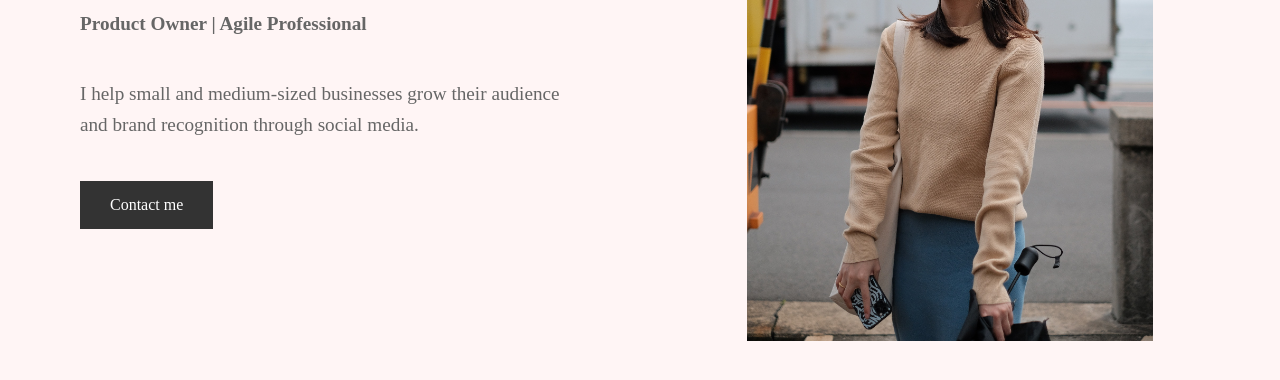
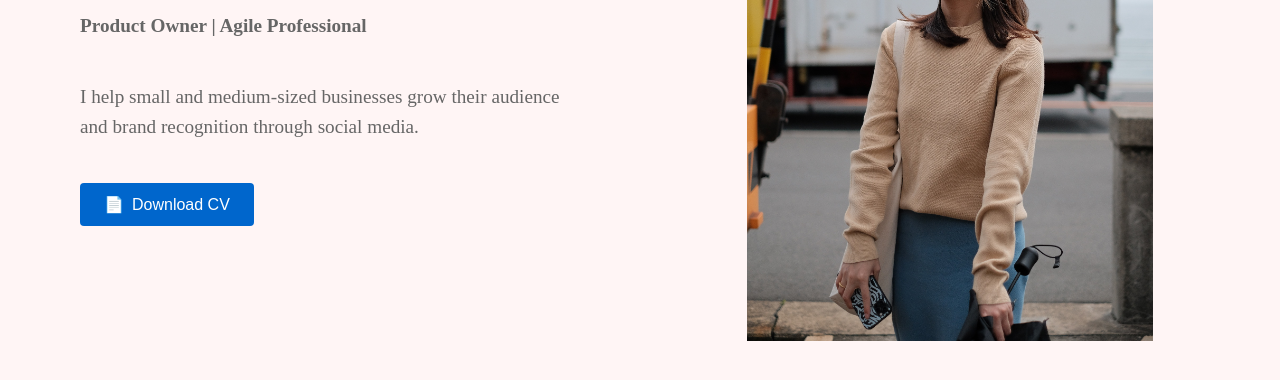
Before and after one commit to phaschananpak0112/phaschananpak.github.io, a plain HTML site: page index.html in a window 1280 px wide. Shown: the part 468-848 px from the top of the page. Drawn offline with Linux system fonts and the light colour scheme.

Commit message:
add download cv

```diff
--- a/index.html
+++ b/index.html
@@ -32,7 +32,19 @@
                 <h1>Hello, so good to see you!</h1>
                 <h2 class="description">Product Owner | Agile Professional</h2>
                 <p class="description">I help small and medium-sized businesses grow their audience and brand recognition through social media.</p>
-                <a href="#contact" class="btn">Contact me</a>
+
+                <div class="download-section">
+                    <button onclick="downloadCV()" class="download-button">
+                        <span class="icon">📄</span>
+                        Download CV
+                    </button>
+                    <div id="errorMessage" class="error-message">
+                        Unable to download CV. Please try again later.
+                    </div>
+                </div>
+
+                <!-- <a href="#contact" class="btn">Download CV</a> -->
+
             </div>
             <div class="right-section">
                 <img src="./img/profile.jpg" alt="Profile Image" style="max-width: 70%; height: auto;">
@@ -59,12 +71,9 @@
                     </div>
                 </div>
             </div>
-
-
-
-
         </div>
     </section>
+
 
     <section id="education">
         <!-- #try step bar of education -->
@@ -200,8 +209,5 @@
     </section>
 
 
-
-
-
 </body>
 </html>
--- a/script.js
+++ b/script.js
@@ -41,3 +41,59 @@ function updateSlides() {
     updateNavigation();
     updateDots();
 }
+
+
+// download cv
+// In the downloadCV function, update these variables:
+
+async function downloadCV() {
+    // Replace with your GitHub username and repository name
+    const username = 'phaschananpak0112';        // Your GitHub username
+    const repository = 'resume';    // Your repository name
+    const branch = 'main';
+
+    // Path to your CV in the docs folder
+    const cvPath = 'docs/2024-CV-Phaschananpak.pdf';
+
+    try {
+        // Construct the raw content URL
+        const downloadUrl = `https://raw.githubusercontent.com/${username}/${repository}/${branch}/${cvPath}`;
+
+        // Fetch the PDF
+        const response = await fetch(downloadUrl);
+
+        if (!response.ok) {
+            throw new Error('Failed to download CV');
+        }
+
+        // Convert response to blob
+        const blob = await response.blob();
+
+        // Create download link
+        const url = window.URL.createObjectURL(blob);
+        const a = document.createElement('a');
+        a.href = url;
+        a.download = '2024-CV-Phaschananpak.pdf'; // Name that will appear when downloading
+
+        // Trigger download
+        document.body.appendChild(a);
+        a.click();
+
+        // Cleanup
+        document.body.removeChild(a);
+        window.URL.revokeObjectURL(url);
+
+    } catch (error) {
+        console.error('Error downloading CV:', error);
+        document.getElementById('errorMessage').style.display = 'block';
+    }
+}
+
+function logDownload() {
+    const downloads = JSON.parse(localStorage.getItem('downloadCV') || '[]');
+    downloads.push(new Date().toISOString());
+    localStorage.setItem('downloadCV', JSON.stringify(downloads));
+}
+
+// Add to downloadCV function:
+await logDownload();
--- a/styles.css
+++ b/styles.css
@@ -385,3 +385,40 @@ cursor: not-allowed;
 width: 20px;
 height: 20px;
 }
+
+.download-button {
+    display: inline-flex;
+    align-items: center;
+    justify-content: center;
+    padding: 12px 24px;
+    background-color: #0066cc;
+    color: white;
+    text-decoration: none;
+    border-radius: 4px;
+    font-size: 16px;
+    transition: all 0.3s ease;
+    border: none;
+    cursor: pointer;
+}
+
+
+/* download section */
+
+.download-button:hover {
+    background-color: #0052a3;
+    transform: translateY(-1px);
+}
+
+.download-button:active {
+    transform: translateY(0);
+}
+
+.icon {
+    margin-right: 8px;
+}
+
+.error-message {
+    color: #dc3545;
+    margin-top: 10px;
+    display: none;
+}
```
Also changed, not shown: 3 other files.
